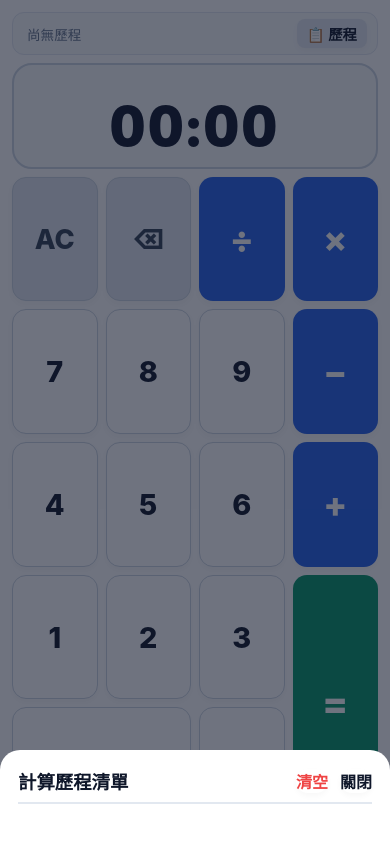
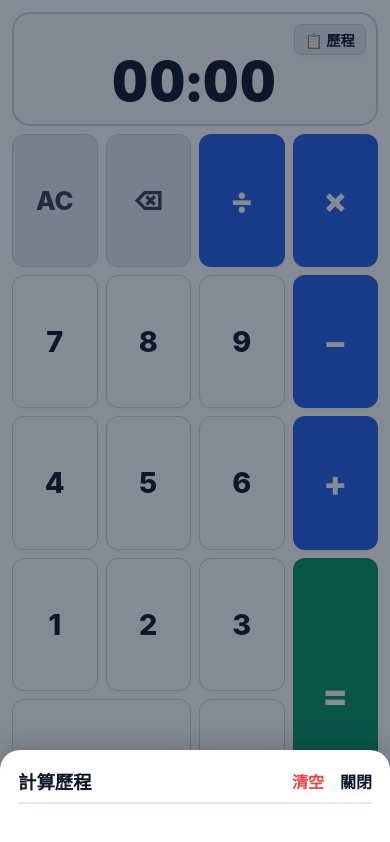
Before and after one commit to wyk058/timecalc, a plain HTML site: page index.html in a window 390 px wide. Both pictures are taken after a click on the button "📋 歷程". Drawn offline with Linux system fonts and the light colour scheme.

Commit message:
Update index.html

```diff
--- a/index.html
+++ b/index.html
@@ -2,7 +2,7 @@
 <html lang="zh-TW">
 <head>
   <meta charset="UTF-8">
-  <meta name="viewport" content="width=device-width, initial-scale=1.0, maximum-scale=1.0, user-scalable=no">
+  <meta name="viewport" content="width=device-width, initial-scale=1.0, maximum-scale=1.0, user-scalable=no, viewport-fit=cover">
   <title>節目時間計算機</title>
   <style>
     :root {
@@ -35,11 +35,11 @@
       font-family: -apple-system, BlinkMacSystemFont, "Segoe UI", Roboto, "PingFang TC", "Microsoft JhengHei", monospace;
     }
 
-    /* 鎖死視窗高度，徹底防止任何上下滾動 */
+    /* 視窗極限鎖死，防止整頁滾動 */
     html, body {
       width: 100%;
       height: 100%;
-      height: 100dvh; /* 適配手機動態網址列 */
+      height: 100dvh;
       overflow: hidden;
       background: var(--bg);
       display: flex;
@@ -53,112 +53,93 @@
       width: 100%;
       max-width: 860px;
       height: 96%;
-      max-height: 780px;
+      max-height: 800px;
       background: var(--calc-bg);
-      padding: 24px;
+      padding: 20px;
       border-radius: 28px;
       box-shadow: 0 12px 32px rgba(15, 23, 42, 0.08);
       border: 1px solid #e2e8f0;
+      position: relative;
     }
 
-    /* 計算機面板 */
+    /* 計算機主要視窗 */
     .calculator {
       flex: 1.4;
       display: flex;
       flex-direction: column;
-      gap: 14px;
+      gap: 12px;
       height: 100%;
+      min-width: 0; /* 防止子元素撐爆 flex */
     }
 
-    /* 螢幕區域 */
+    /* 螢幕顯示區 */
     .display-screen {
       background: var(--screen-bg);
-      border-radius: 20px;
-      padding: 14px 20px;
+      border-radius: 18px;
+      padding: 12px 18px;
       display: flex;
       flex-direction: column;
       justify-content: center;
       align-items: center;
       border: 2px solid var(--screen-border);
       flex-shrink: 0;
+      position: relative;
+    }
+
+    /* 手機版歷程快捷鈕（平時在右上角） */
+    .mobile-hist-toggle {
+      display: none;
+      position: absolute;
+      top: 10px;
+      right: 10px;
+      background: #e2e8f0;
+      color: var(--text-main);
+      border: 1px solid #cbd5e1;
+      padding: 4px 10px;
+      border-radius: 8px;
+      font-size: 0.9rem;
+      font-weight: 700;
+      cursor: pointer;
+      z-index: 5;
     }
 
     .expr-history {
-      font-size: 1.3rem;
+      font-size: 1.25rem;
       font-weight: 600;
       color: var(--text-muted);
-      min-height: 28px;
+      min-height: 26px;
       text-align: center;
       width: 100%;
+      overflow: hidden;
+      text-overflow: ellipsis;
+      white-space: nowrap;
     }
 
     .current-val {
       font-size: 4.2rem;
       font-weight: 900;
       color: var(--text-main);
-      letter-spacing: 3px;
+      letter-spacing: 2px;
       font-variant-numeric: tabular-nums;
       line-height: 1.1;
       text-align: center;
       width: 100%;
     }
 
-    /* 手機專屬頂部橫向快速歷程欄（電腦平板上隱藏） */
-    .mobile-recent-bar {
-      display: none;
-      align-items: center;
-      gap: 8px;
-      background: #f8fafc;
-      border: 1px solid #e2e8f0;
-      border-radius: 12px;
-      padding: 6px 10px;
-      flex-shrink: 0;
-    }
-
-    .mobile-recent-scroll {
-      flex: 1;
-      display: flex;
-      gap: 8px;
-      overflow-x: auto;
-      white-space: nowrap;
-      scrollbar-width: none;
-    }
-    .mobile-recent-scroll::-webkit-scrollbar { display: none; }
-
-    .recent-chip {
-      background: #ffffff;
-      border: 1px solid #cbd5e1;
-      padding: 4px 10px;
-      border-radius: 8px;
-      font-size: 0.85rem;
-      color: var(--text-main);
-      font-weight: 600;
-    }
-
-    .btn-view-hist {
-      background: #e2e8f0;
-      border: none;
-      border-radius: 8px;
-      padding: 4px 10px;
-      font-size: 0.9rem;
-      font-weight: 700;
-      color: var(--text-main);
-      cursor: pointer;
-    }
-
-    /* 按鍵區域：自動拉伸填滿剩餘高度 */
+    /* 鍵盤區：5 列排版自適應填滿 */
     .keypad {
       display: grid;
       grid-template-columns: repeat(4, 1fr);
       grid-template-rows: repeat(5, 1fr);
-      gap: 12px;
+      gap: 10px;
       flex: 1;
+      min-height: 0;
     }
 
     button {
       border: 1.5px solid var(--btn-num-border);
       outline: none;
-      border-radius: 16px;
+      border-radius: 14px;
       font-size: 2rem;
       font-weight: 800;
       color: var(--btn-num-text);
@@ -168,8 +149,8 @@
       justify-content: center;
       align-items: center;
       touch-action: manipulation;
-      box-shadow: 0 3px 6px rgba(0, 0, 0, 0.03);
-      transition: background 0.12s, transform 0.06s;
+      box-shadow: 0 2px 5px rgba(0, 0, 0, 0.03);
+      transition: background 0.1s, transform 0.05s;
     }
 
     button:active {
@@ -190,7 +171,7 @@
       background: var(--btn-fn);
       color: var(--btn-fn-text);
       border: 1.5px solid #cbd5e1;
-      font-size: 1.7rem;
+      font-size: 1.6rem;
     }
 
     button.btn-equal {
@@ -202,16 +183,17 @@
       height: 100%;
     }
 
-    /* 電腦平板歷程側邊欄 */
+    /* 電腦/平板側邊欄 */
     .history-panel {
       flex: 0.9;
       background: var(--screen-bg);
-      border-radius: 20px;
+      border-radius: 18px;
       padding: 16px;
       display: flex;
       flex-direction: column;
       border: 2px solid var(--screen-border);
       height: 100%;
+      min-width: 0;
     }
 
     .history-header {
@@ -221,6 +203,7 @@
       margin-bottom: 10px;
       padding-bottom: 8px;
       border-bottom: 2px solid #e2e8f0;
+      flex-shrink: 0;
     }
 
     .history-header span {
@@ -244,6 +227,7 @@
       display: flex;
       flex-direction: column;
       gap: 10px;
+      padding-right: 4px;
     }
 
     .history-item {
@@ -253,7 +237,7 @@
       display: flex;
       flex-direction: column;
       align-items: center;
-      gap: 3px;
+      gap: 2px;
       border: 1px solid #e2e8f0;
       flex-shrink: 0;
     }
@@ -262,59 +246,64 @@
       color: var(--text-muted);
       font-size: 1rem;
       font-weight: 600;
+      word-break: break-all;
     }
 
     .history-item .hist-res {
       color: var(--accent);
       font-weight: 900;
-      font-size: 1.4rem;
+      font-size: 1.35rem;
     }
 
-    /* 彈出式全螢幕歷程（手機專用） */
-    .modal-overlay {
+    /* 手機版全螢幕防破圖抽屜 */
+    .drawer-overlay {
       display: none;
       position: fixed;
-      inset: 0;
-      background: rgba(15, 23, 42, 0.6);
-      z-index: 100;
+      top: 0;
+      left: 0;
+      width: 100vw;
+      height: 100dvh;
+      background: rgba(15, 23, 42, 0.5);
+      z-index: 999;
       justify-content: center;
       align-items: flex-end;
     }
 
-    .modal-sheet {
+    .drawer-content {
+      width: 100%;
+      max-height: 75dvh;
       background: #ffffff;
-      width: 100%;
-      max-height: 70vh;
       border-radius: 20px 20px 0 0;
       padding: 18px;
       display: flex;
       flex-direction: column;
       gap: 12px;
+      box-shadow: 0 -8px 24px rgba(0, 0, 0, 0.15);
     }
 
-    /* 手機螢幕優化 (直立) */
+    /* 手機版適配（< 720px） */
     @media (max-width: 720px) {
       body {
         padding: 0;
       }
 
       .wrapper {
-        width: 100%;
-        height: 100%;
+        width: 100vw;
+        height: 100dvh;
         max-height: 100dvh;
         border-radius: 0;
         border: none;
         padding: 12px;
-        gap: 0;
       }
 
-      /* 手機上直接隱藏側邊面板，把空間留給計算機 */
+      /* 隱藏桌面側欄，避免壓縮破圖 */
       .history-panel {
         display: none;
       }
 
-      .mobile-recent-bar {
-        display: flex;
+      /* 顯示歷程按鈕 */
+      .mobile-hist-toggle {
+        display: block;
       }
 
       .calculator {
@@ -322,16 +311,11 @@
       }
 
       .display-screen {
-        padding: 10px 14px;
+        padding: 12px 10px;
       }
 
       .current-val {
         font-size: 3.4rem;
-      }
-
-      .expr-history {
-        font-size: 1.1rem;
-        min-height: 22px;
       }
 
       .keypad {
@@ -339,7 +323,7 @@
       }
 
       button {
-        border-radius: 14px;
+        border-radius: 12px;
         font-size: 1.8rem;
       }
     }
@@ -348,23 +332,14 @@
 <body>
 
 <div class="wrapper">
-  <!-- 計算機面板 -->
+  <!-- 計算機主面板 -->
   <div class="calculator">
-    <!-- 手機專屬：橫向滾動單行歷程列 -->
-    <div class="mobile-recent-bar">
-      <div class="mobile-recent-scroll" id="recentChips">
-        <span style="color: var(--text-muted); font-size: 0.85rem; padding: 4px;">尚無歷程</span>
-      </div>
-      <button class="btn-view-hist" onclick="openHistoryModal()">📋 歷程</button>
-    </div>
-
-    <!-- 螢幕區 -->
     <div class="display-screen">
+      <button class="mobile-hist-toggle" onclick="toggleDrawer(true)">📋 歷程</button>
       <div class="expr-history" id="exprDisplay"></div>
       <div class="current-val" id="valDisplay">00:00</div>
     </div>
 
-    <!-- 鍵盤區 -->
     <div class="keypad">
       <!-- Row 1 -->
       <button class="btn-fn" onclick="pressClear()">AC</button>
@@ -395,7 +370,7 @@
     </div>
   </div>
 
-  <!-- 電腦/平板常規側欄 -->
+  <!-- 電腦/平板常設右側欄 -->
   <div class="history-panel">
     <div class="history-header">
       <span>計算歷程 (Rundown)</span>
@@ -405,17 +380,17 @@
   </div>
 </div>
 
-<!-- 手機彈出式完整歷程選單 -->
-<div class="modal-overlay" id="historyModal" onclick="closeHistoryModal(event)">
-  <div class="modal-sheet" onclick="event.stopPropagation()">
+<!-- 手機防破圖專用抽屜 -->
+<div class="drawer-overlay" id="mobileDrawer" onclick="toggleDrawer(false)">
+  <div class="drawer-content" onclick="event.stopPropagation()">
     <div class="history-header">
-      <span>計算歷程清單</span>
-      <div style="display:flex; gap:12px;">
+      <span>計算歷程</span>
+      <div style="display:flex; gap:16px;">
         <button class="clear-btn" onclick="clearHistory()">清空</button>
-        <button class="clear-btn" style="color:var(--text-main);" onclick="closeHistoryModal()">關閉</button>
+        <button class="clear-btn" style="color:var(--text-main);" onclick="toggleDrawer(false)">關閉</button>
       </div>
     </div>
-    <div class="history-list" id="modalHistoryList" style="max-height: 50vh; overflow-y: auto;"></div>
+    <div class="history-list" id="mobileHistoryList" style="max-height: 60dvh;"></div>
   </div>
 </div>
 
@@ -428,9 +403,8 @@
   const valDisplay = document.getElementById("valDisplay");
   const exprDisplay = document.getElementById("exprDisplay");
   const desktopHistoryList = document.getElementById("desktopHistoryList");
-  const modalHistoryList = document.getElementById("modalHistoryList");
-  const recentChips = document.getElementById("recentChips");
-  const historyModal = document.getElementById("historyModal");
+  const mobileHistoryList = document.getElementById("mobileHistoryList");
+  const mobileDrawer = document.getElementById("mobileDrawer");
 
   function digitsToTime(str) {
     if (!str || str === "0") return { m: 0, s: 0, formatted: "00:00", totalSec: 0 };
@@ -531,36 +505,27 @@
   }
 
   function addHistory(eq, res) {
-    // 側邊欄項目
-    const item = document.createElement("div");
-    item.className = "history-item";
-    item.innerHTML = `<span class="hist-eq">${eq}</span><span class="hist-res">= ${res}</span>`;
-    desktopHistoryList.prepend(item);
+    // 桌面版側欄
+    const item1 = document.createElement("div");
+    item1.className = "history-item";
+    item1.innerHTML = `<span class="hist-eq">${eq}</span><span class="hist-res">= ${res}</span>`;
+    desktopHistoryList.prepend(item1);
 
-    // 彈出視窗項目
-    const modalItem = item.cloneNode(true);
-    modalHistoryList.prepend(modalItem);
-
-    // 手機橫向跑馬燈晶片
-    if (recentChips.children.length === 1 && recentChips.children[0].tagName === 'SPAN') {
-      recentChips.innerHTML = "";
-    }
-    const chip = document.createElement("div");
-    chip.className = "recent-chip";
-    chip.textContent = `${eq} = ${res}`;
-    recentChips.prepend(chip);
+    // 手機抽屜版
+    const item2 = item1.cloneNode(true);
+    mobileHistoryList.prepend(item2);
   }
 
   function clearHistory() {
     desktopHistoryList.innerHTML = "";
-    modalHistoryList.innerHTML = "";
-    recentChips.innerHTML = `<span style="color: var(--text-muted); font-size: 0.85rem; padding: 4px;">尚無歷程</span>`;
+    mobileHistoryList.innerHTML = "";
   }
 
-  function openHistoryModal() { historyModal.style.display = "flex"; }
-  function closeHistoryModal() { historyModal.style.display = "none"; }
+  function toggleDrawer(show) {
+    mobileDrawer.style.display = show ? "flex" : "none";
+  }
 
-  // 鍵盤監聽
+  // 實體鍵盤支援
   window.addEventListener("keydown", (e) => {
     if (e.key >= '0' && e.key <= '9') pressDigit(e.key);
     else if (e.key === '+') pressOp('+');
```
